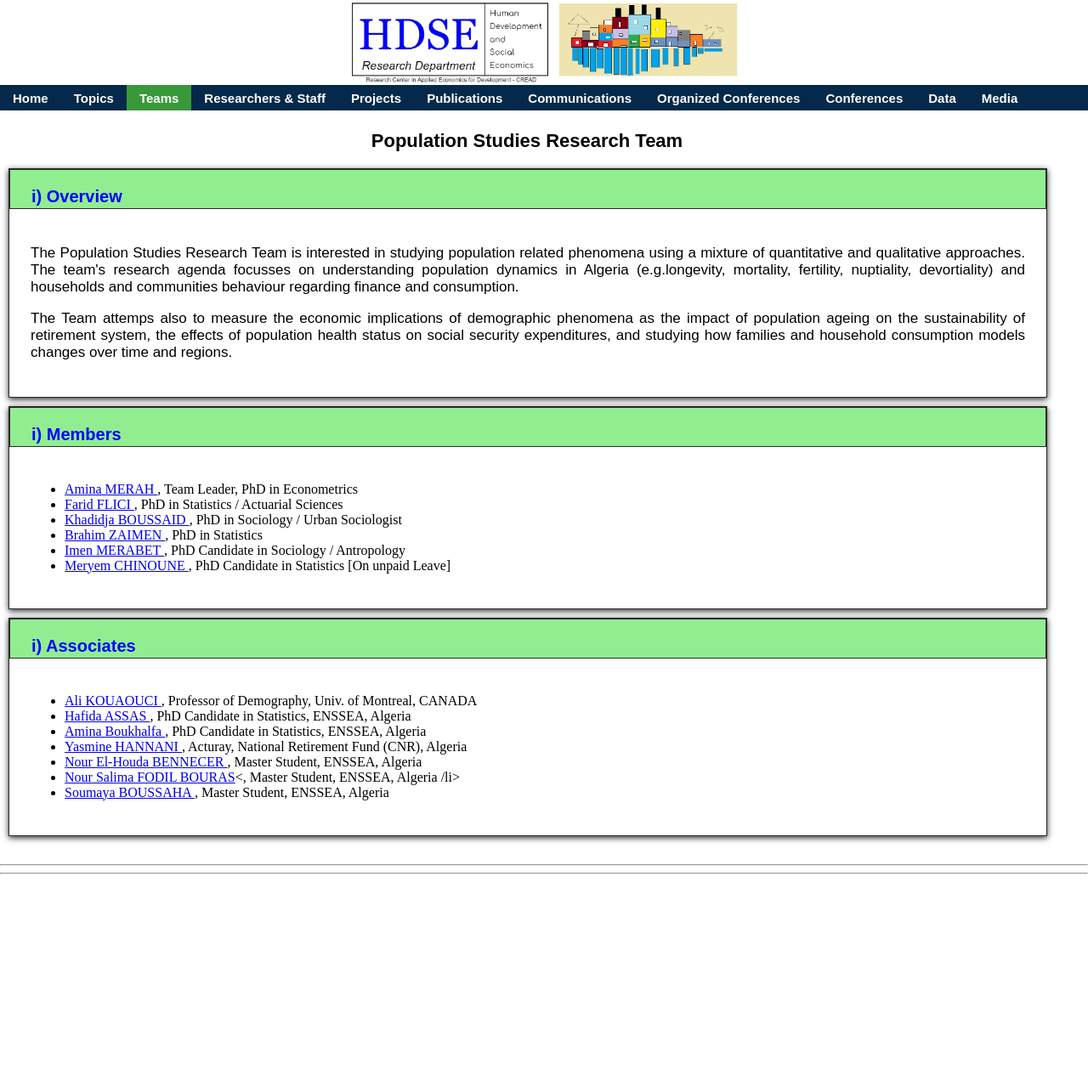
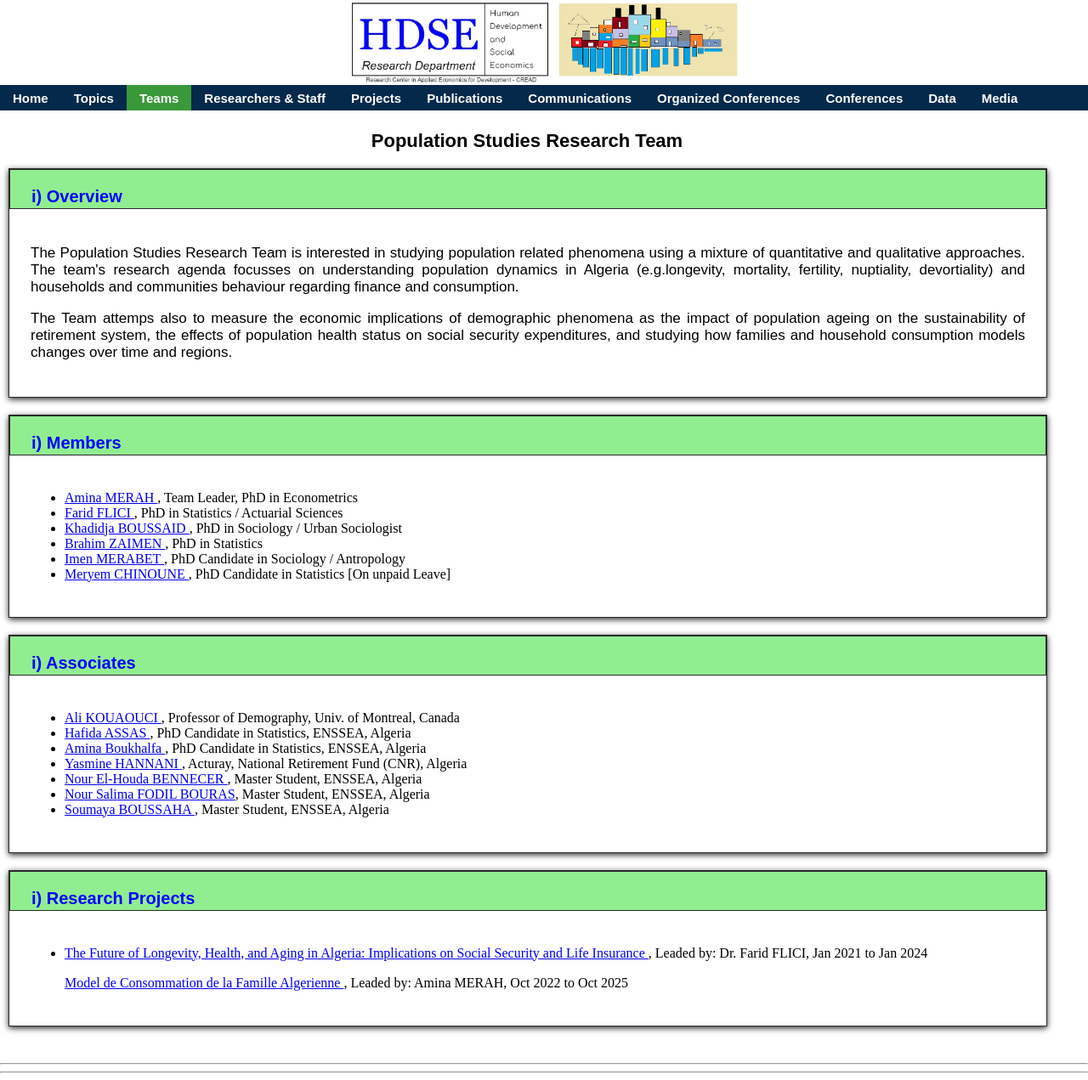
Before and after one commit to Farid-FLICI/farid-flici.github.io, a Jekyll site: the page ps.html, which Jekyll copies as it is, in a window 1280 px wide and 1271 px high. Shown: the whole window at 85% size. Built offline with Jekyll 4.4.1, drawn with Linux system fonts in a browser that asks for light colours.

Commit message:
Update ps.html

```diff
--- a/ps.html
+++ b/ps.html
@@ -25,7 +25,7 @@ ul.topnav li.right {float: right;}
 
 .header { position:fixed; top:0px; padding: 0px 0px 0px 0px;text-align: center; background-color: white; height:100px; width: 100%  }
 
-.container {     padding: 0px 0px 0px 0px; width:100%; margin:0px 0px 10px 0px; border:1px solid #292929; box-shadow:0px 2px 7px #292929;
+.container {     padding: 0px 0px 0px 0px; width:100%; margin:0px 0px 20px 0px; border:1px solid #292929; box-shadow:0px 2px 7px #292929;
 -moz-box-shadow: 0px 2px 7px #292929; }
 .mainbody {      padding: 25px 25px 25px 25px; margin: 0px 0px 0px 0px;}
 .header2 {       height: 30px; padding: 0px 25px 15px 25px ;border: 1px solid #292929; background-color:#90EE90  }
@@ -87,13 +87,26 @@ ul.topnav li.right {float: right;}
       <div class="header2"><h3> i) Associates </h3></div>
  <div class="mainbody">
    <ul>
-     <li> <a href="alikouaouci.html"> Ali KOUAOUCI </a>, Professor of Demography, Univ. of Montreal, CANADA</li>
+     <li> <a href="alikouaouci.html"> Ali KOUAOUCI </a>, Professor of Demography, Univ. of Montreal, Canada </li>
      <li> <a href="hafidaassas.html"> Hafida ASSAS       </a>, PhD Candidate in Statistics, ENSSEA, Algeria</li>
      <li> <a href="aminaboukhalfa.html"> Amina Boukhalfa </a>, PhD Candidate in Statistics, ENSSEA, Algeria</li>
      <li> <a href="yasminehannani.html"> Yasmine HANNANI </a>, Acturay, National Retirement Fund (CNR), Algeria</li>
      <li> <a href="nourelhoudabennecer.html"> Nour El-Houda BENNECER </a>, Master Student, ENSSEA, Algeria</li>
-     <li> <a href="noursalimafodilbouras.html"> Nour Salima FODIL BOURAS</a><, Master Student, ENSSEA, Algeria /li>
+     <li> <a href="noursalimafodilbouras.html"> Nour Salima FODIL BOURAS</a>, Master Student, ENSSEA, Algeria </li>
      <li> <a href="soumayaboussaha.html"> Soumaya BOUSSAHA </a>, Master Student, ENSSEA, Algeria</li>
+   </ul>
+ </div >
+ </div>
+
+        <div class="container">
+      <div class="header2"><h3> i) Research Projects </h3></div>
+ <div class="mainbody">
+   <ul>
+     <li> <a href="project-ps-01.html"> The Future of Longevity, Health, and Aging in Algeria: Implications on Social Security
+         and Life Insurance </a>, Leaded by: Dr. Farid FLICI, Jan 2021 to Jan 2024 </li>
+       <p> </p
+     <li> <a href="project-ps-02.html"> Model de Consommation de la Famille Algerienne </a>, Leaded by: Amina MERAH, Oct 2022 to
+           Oct 2025 </li>
    </ul>
  </div >
  </div>
```
